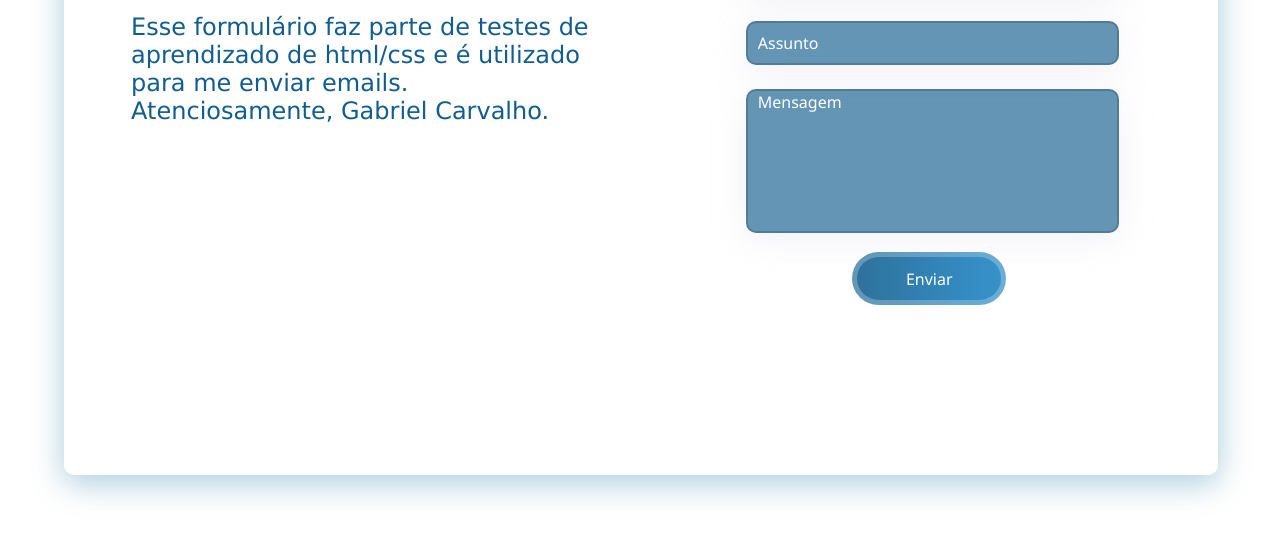
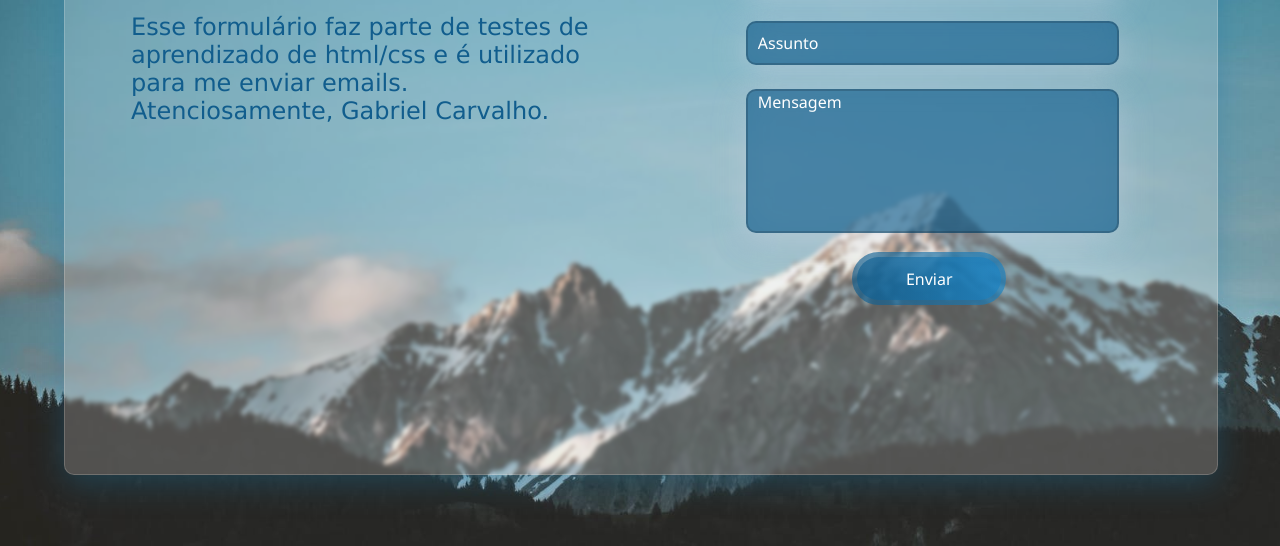
Before and after one commit to GabPhoenix/sendme_a_email, a plain HTML site: page index.html in a window 1280 px wide. Shown: the part 283-829 px from the top of the page. Drawn offline with nearby package versions, Linux system fonts and the light colour scheme; the site is published under a folder, as on GitHub Pages, so addresses that start at the root find nothing.

Commit message:
Update style1.css

```diff
--- a/style1.css
+++ b/style1.css
@@ -4,7 +4,7 @@
 }
 
 body{
-    background-image: url(/img/bgimg.jpeg);
+    background-image: url(./img/bgimg.jpeg);
     width: 100%;
     height: 100vh;
     padding: 100px 0;
```
